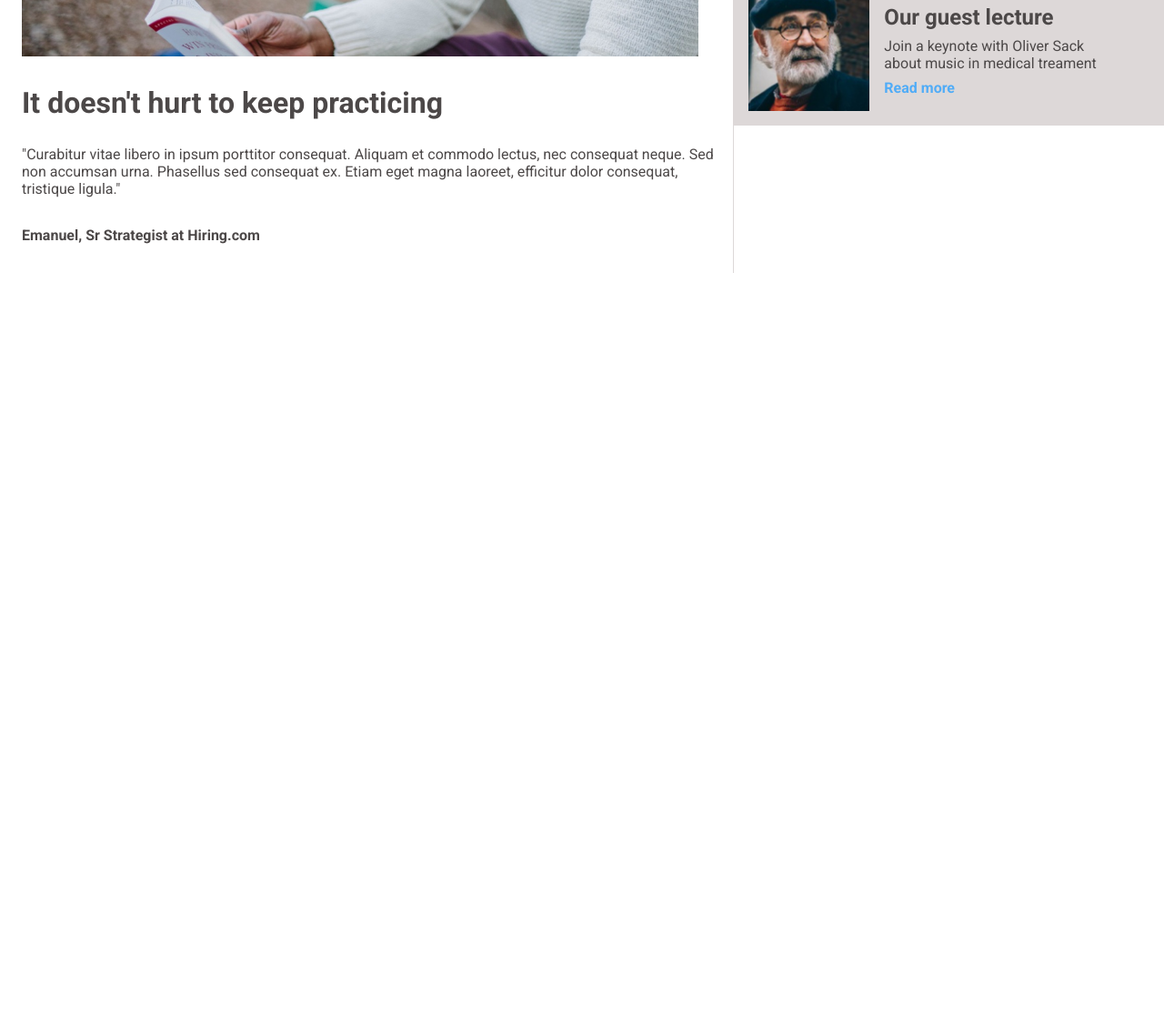
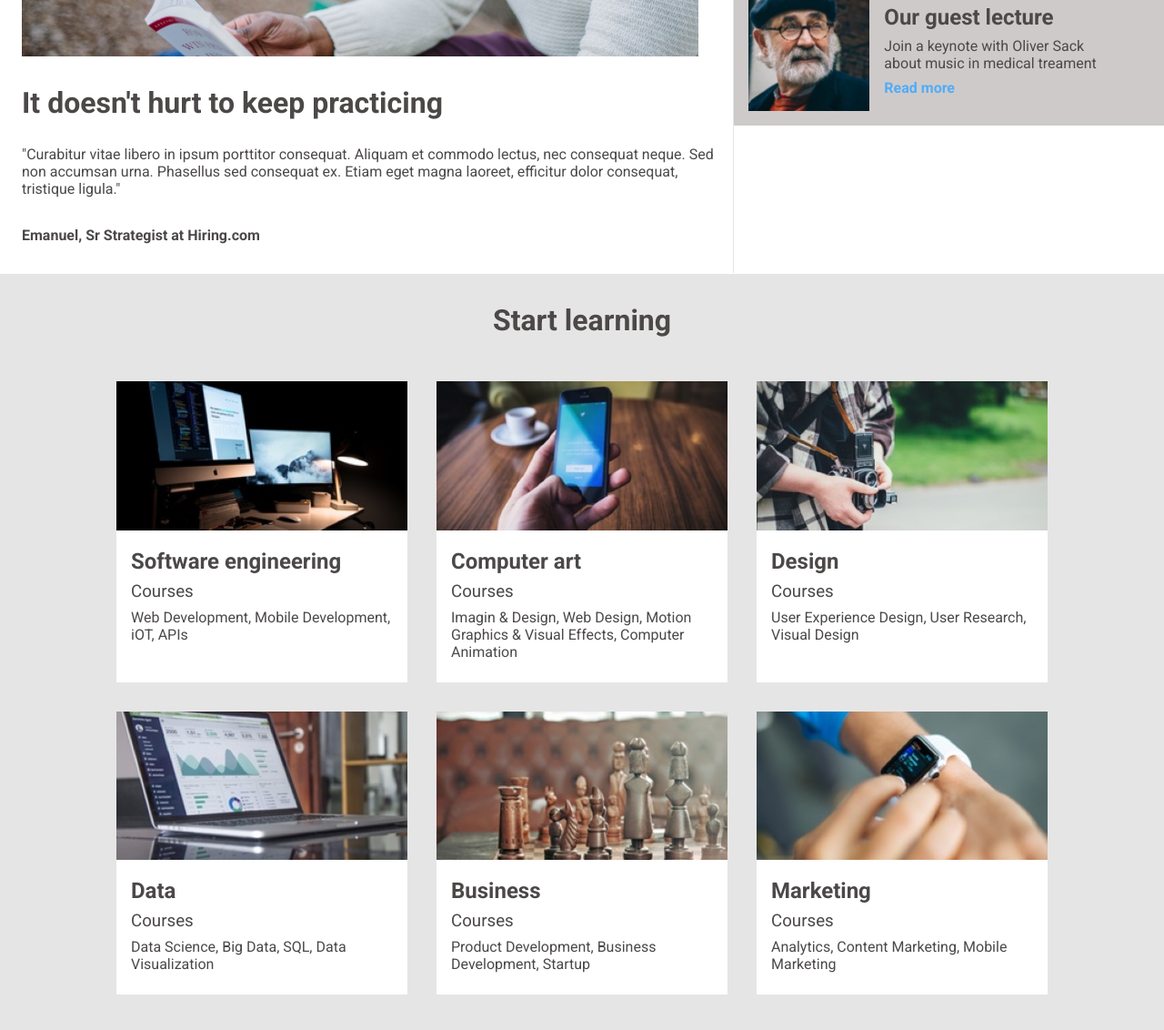
Before and after one commit to B-gommo/Colmar-Academy, a plain HTML site: page index.html in a window 1280 px wide. Shown: the part 1056-2188 px from the top of the page at 91% size. Before the commit the page ends 1356 px from the top, so only its background shows below. Drawn offline with Linux system fonts and the light colour scheme.

Commit message:
Completed Start learning section html/css. Added 2 media queries

```diff
--- a/index.html
+++ b/index.html
@@ -66,6 +66,45 @@
             </div>
         </div>
     </div>
+    <div class="start-learning">
+        <h1>Start learning</h1>
+        <div class="learn-box">
+            <img src="./resources/images/course-software.jpg">
+            <h2>Software engineering</h2>
+            <h3>Courses</h3>
+            <p>Web Development, Mobile Development, iOT, APIs</p>
+        </div>
+        <div class="learn-box">
+            <img src="./resources/images/course-computer-art.jpg">
+            <h2>Computer art</h2>
+            <h3>Courses</h3>
+            <p>Imagin & Design, Web Design, Motion Graphics & Visual Effects, Computer Animation</p>
+        </div>
+        <div class="learn-box">
+            <img src="./resources/images/course-design.jpg">
+            <h2>Design</h2>
+            <h3>Courses</h3>
+            <p>User Experience Design, User Research, Visual Design</p>
+        </div>
+        <div class="learn-box">
+            <img src="./resources/images/course-data.jpg">
+            <h2>Data</h2>
+            <h3>Courses</h3>
+            <p>Data Science, Big Data, SQL, Data Visualization</p>
+        </div>
+        <div class="learn-box">
+            <img src="./resources/images/course-business.jpg">
+            <h2>Business</h2>
+            <h3>Courses</h3>
+            <p>Product Development, Business Development, Startup</p>
+        </div>
+        <div class="learn-box">
+            <img src="./resources/images/course-marketing.jpg">
+            <h2>Marketing</h2>
+            <h3>Courses</h3>
+            <p>Analytics, Content Marketing, Mobile Marketing</p>
+        </div>
+    </div>
 </body>
 
 </html>
--- a/resources/CSS/styles.css
+++ b/resources/CSS/styles.css
@@ -56,7 +56,7 @@ nav ul li {
     top: 3.9rem;
     width: 100%;
     display: flex;
-    background-color: rgb(221, 216, 216);
+    background-color: hsl(0, 3%, 90%);
     padding-left: 1.5rem;
 }
 
@@ -70,6 +70,7 @@ nav ul li {
     display: flex;
     flex-wrap: wrap;
     align-content: center;
+    padding-left: 2.5rem;
 }
 
 .banner .learn h1,
@@ -136,7 +137,7 @@ nav ul li {
     width: calc(40% - 1rem);
     display: flex;
     flex-direction: column;
-    border-left: 1px solid rgb(221, 216, 216);
+    border-left: 1px solid hsl(0, 3%, 90%);
 }
 
 .info-right img {
@@ -170,27 +171,113 @@ nav ul li {
 
 #orientation-box {
     padding-top: 1rem;
-    border-bottom: 1px solid rgb(221, 216, 216);
+    border-bottom: 1px solid hsl(0, 3%, 85%);
     margin-bottom: 1px;
 }
 
 #campus-box {
-    border-top: 1px solid rgb(221, 216, 216);
+    border-top: 1px solid hsl(0, 3%, 85%);
 }
 
 #guest-box {
-    background-color: rgb(221, 216, 216);
+    background-color: hsl(0, 3%, 80%);
 }
 
 
-@media only screen and (max-width: 850px) {
+/* Start learning section */
+
+.start-learning {
+    display: flex;
+    flex-wrap: wrap;
+    justify-content: center;
+    align-content: center;
+    padding-bottom: 2rem;
+    width: 100%;
+    position: relative;
+    top: 4.06rem;
+    background-color: hsl(0, 3%, 90%);
+}
+
+.start-learning h1 {
+    width: 100%;
+    text-align: center;
+    padding: 2rem 0;
+}
+
+.learn-box {
+    margin: 1rem 1rem;
+    background-color: white;
+    width: 25%;
+}
+
+.learn-box img {
+    width: 100%;
+    height: auto;
+}
+
+.learn-box h2 {
+    padding-top: 1rem;
+    padding-left: 1rem;
+}
+
+.learn-box h3 {
+    font-weight: 400;
+    padding-top: 0.5rem;
+    padding-left: 1rem;
+}
+
+.learn-box p {
+    padding-top: 0.5rem;
+    padding-left: 1rem;
+    padding-bottom: 1.5rem;
+}
+
+
+
+
+
+/* Media queries */
+
+
+@media only screen and (max-width: 950px) {
 
     h2 {
         font-size: 1rem;
     }
+
+    .banner .learn h1 {
+        font-size: 1.5rem;
+    }
+
+    .info-left h1 {
+        margin-bottom: 1.5rem;
+        position: relative;
+        top: -0.3rem;
+        font-size: 1.5rem;
+    }
+
+    .learn-box {
+        width: 45%;
+    }
+
 
     #school-name {
         display: none;
     }
 
 }
+
+@media only screen and (max-width: 1200px) {
+
+    .learn-box {
+        width: calc(100vw - 55%);
+    }
+}
+
+@media only screen and (max-width: 1000px) {
+
+    .learn-box {
+        width: 90%;
+    }
+
+}
```
